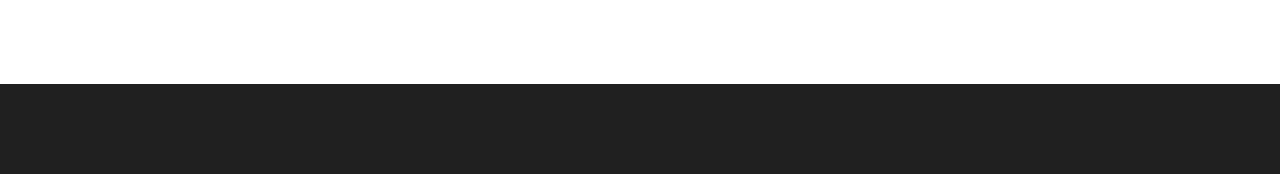
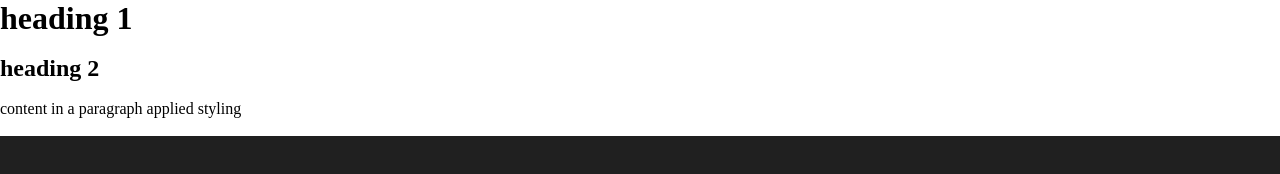
Before and after one commit to CalledToCode1/codespaces-blank, a plain HTML site: page index.html in a window 1280 px wide. Drawn offline with Linux system fonts and the light colour scheme.

Commit message:
removed text color

```diff
--- a/index.html
+++ b/index.html
@@ -22,23 +22,8 @@
                     background-color: rgb(32, 32, 32);
                 }
 
-                h1 {color: rgb(255, 255, 255);
-                    font-size: xx-small;
-                    font-family: 'Times New Roman', Times, serif;
-                }
 
 
-
-
-                h2 {color: rgb(255, 255, 255);
-                    font-size: xx-small;
-                    font-family: 'Times New Roman', Times, serif;
-                }
-
-                p {color: rgb(255, 255, 255);
-                    font-size: xx-small;
-                    font-family: 'Times New Roman', Times, serif;
-                }
 
 
 
```
